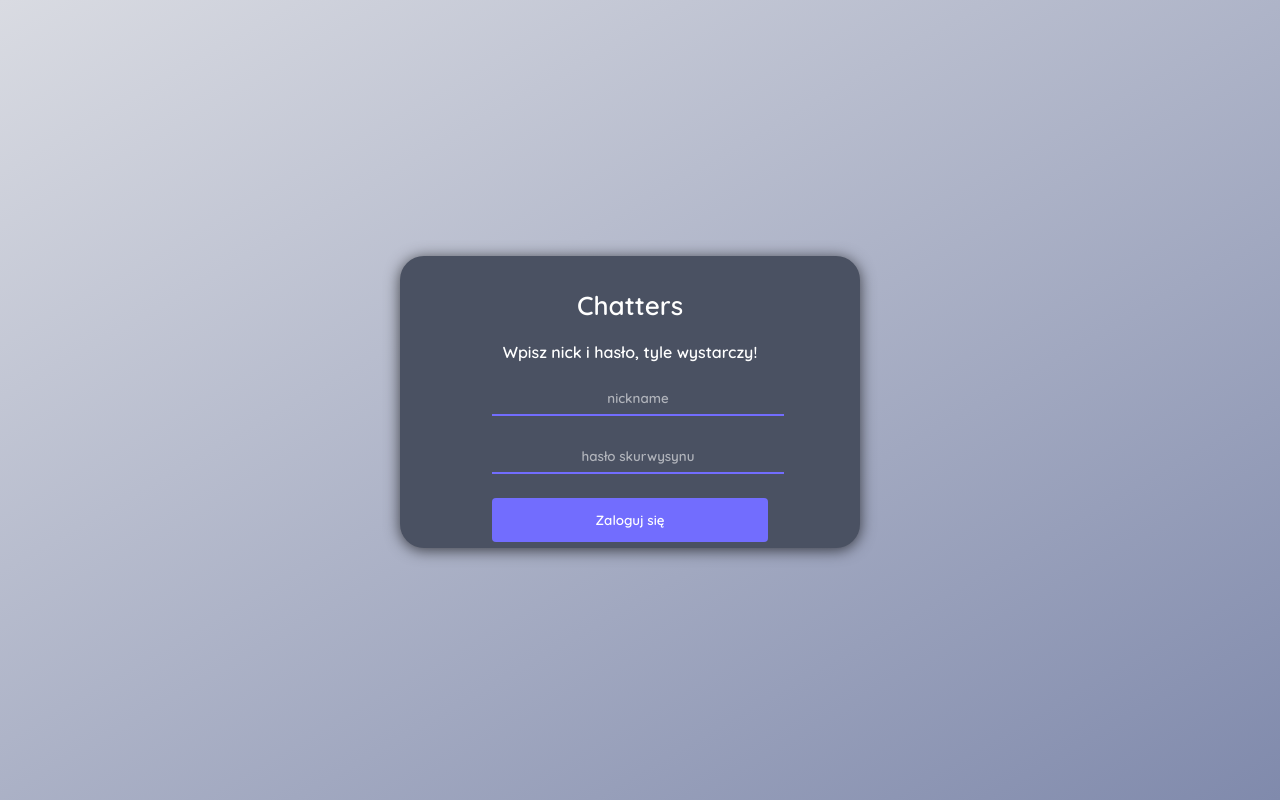
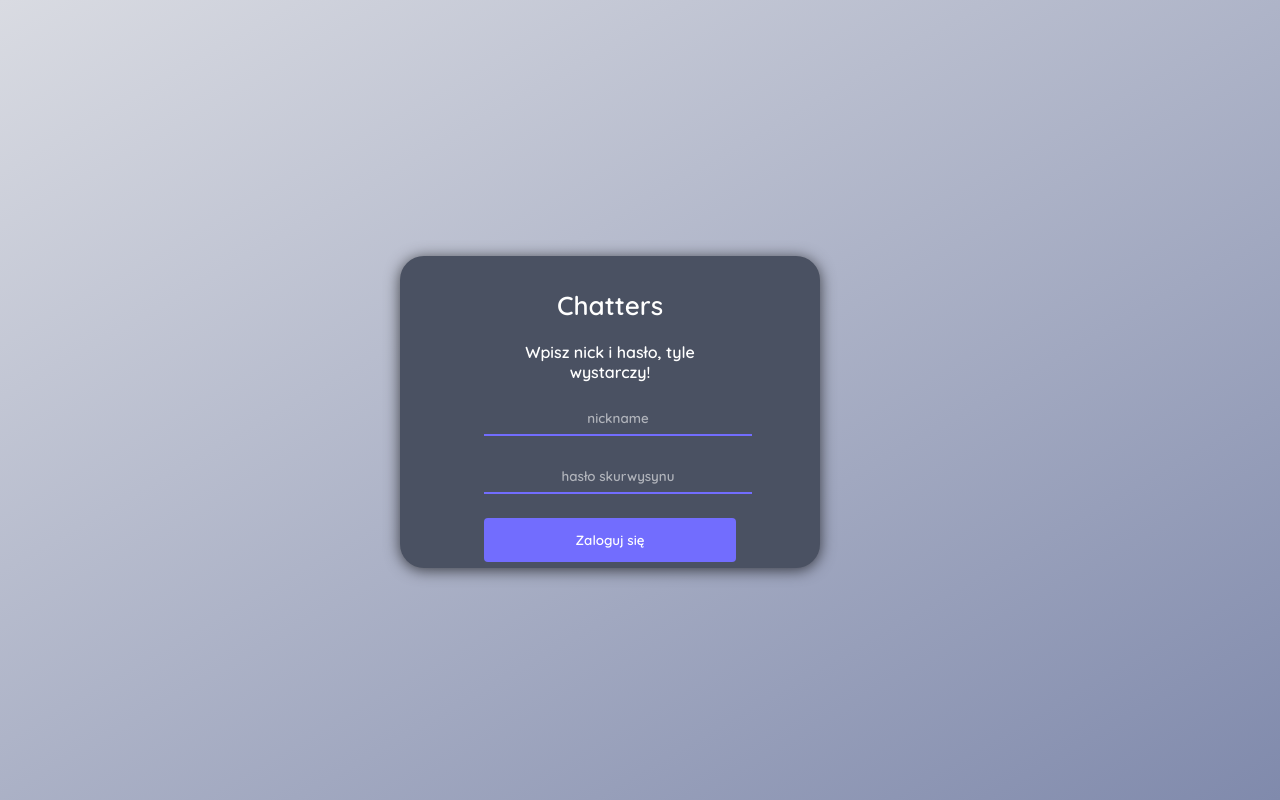
Before and after one commit to jajorpakub/chatters, a Next.js app: page / in a window 1280 px wide. Built offline with nearby package versions, Linux system fonts and the light colour scheme.

Commit message:
Update auth.css

```diff
--- a/styles/auth.css
+++ b/styles/auth.css
@@ -9,8 +9,8 @@
 }
 
 .auth-container {
-  width: 460px;
-  height: 292px;
+  width: 420px;
+  height: 312px;
   position: relative;
   top: calc(50vh - 144px - 100px);
   left: calc(50vw - 240px - 100px);
```
